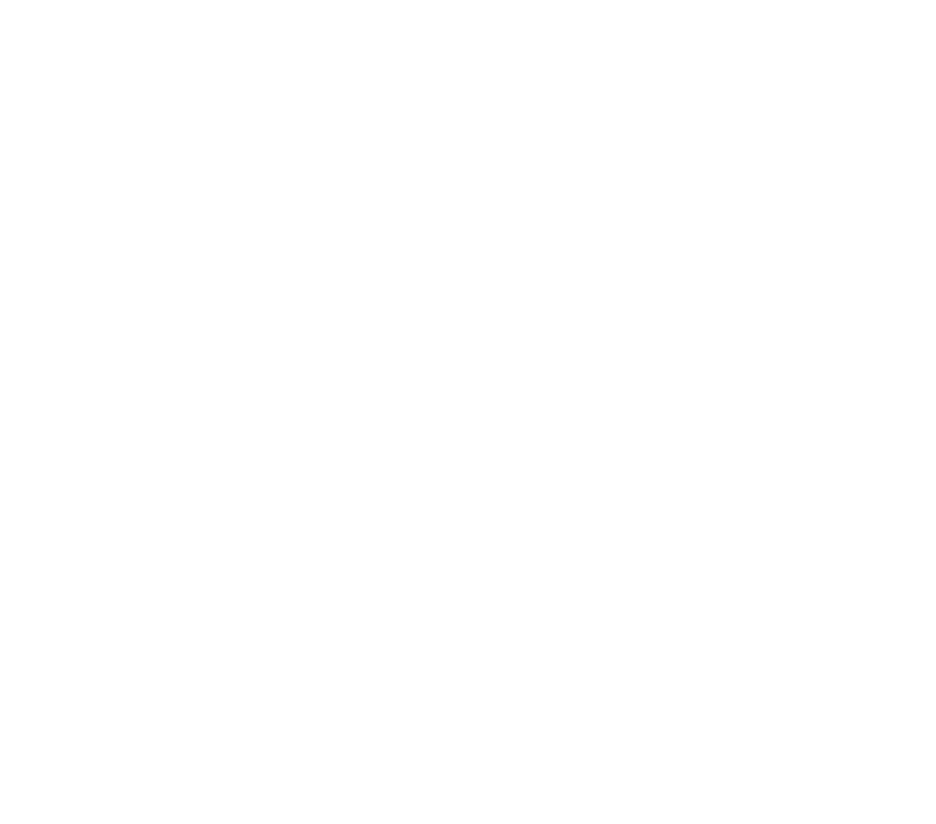
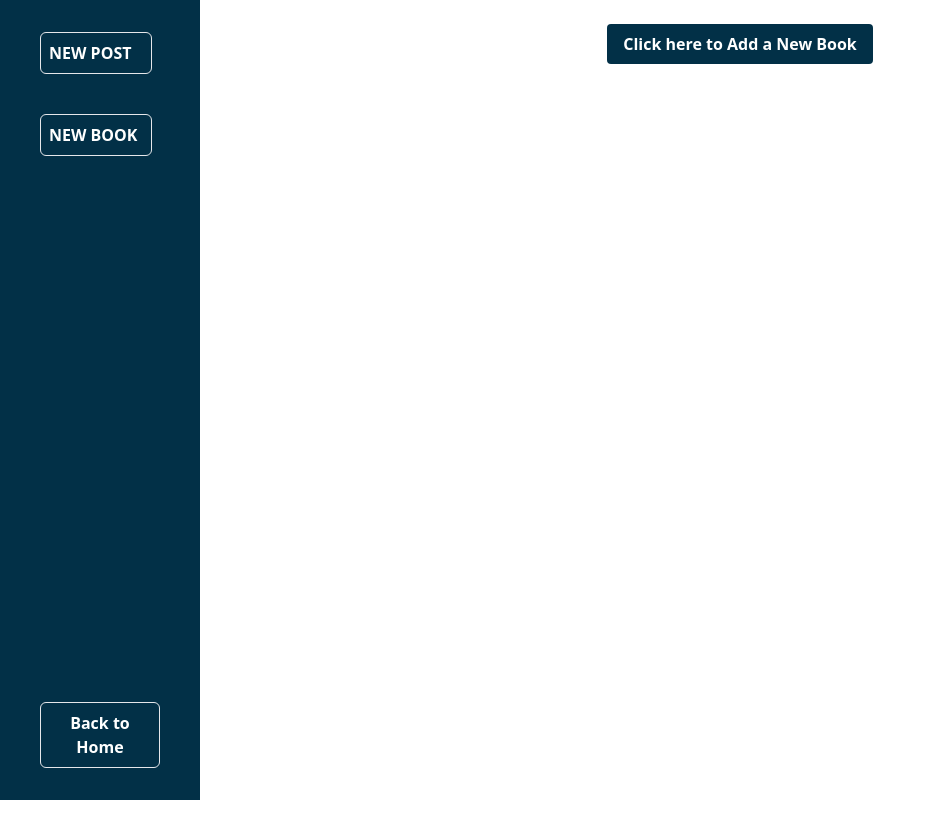
Before and after one commit to misspelz/blog, a React (Create React App) app: page /dashboard/newbook in a window 1280 px wide. Before the commit this address had no page. Shown: the whole page, without its empty margins (0-936 px from the left). Before the commit the page ends 800 px from the top, so only its background shows below. Built offline with nearby package versions, Linux system fonts and the light colour scheme.

Commit message:
made new changes to deploy on netlify

```diff
--- a/src/Routing.js
+++ b/src/Routing.js
@@ -14,6 +14,7 @@
 // import DashLayOut from "./components/Dashboard/DashLayout";
 import DashLayOut from "./components/Dashboard/DashLayOut";
 import NewPost from "./components/Home/NewPost";
+import AddStoreBook from "./components/Dashboard/AddStoreBook"
 
 
 const Router = () => {
@@ -23,6 +24,7 @@
         <Route path="/dashboard" element={<DashLayOut />}>
            <Route path="home" element={<DashPage />} />
            <Route path="newpost" element={<NewPost />} />
+           <Route path="newbook" element={<AddStoreBook />} />
         </Route>
 
         <Route
--- /dev/null
+++ b/src/components/Dashboard/AddStoreBook.jsx
@@ -0,0 +1,39 @@
+import React, {useContext} from "react";
+import { GlobalContext } from "../../context";
+import Modal from "../Modal";
+import BookForm from "../Store/BookForm";
+import BookCard from "../Store/BookCard";
+// import { GiShoppingCart } from "react-icons/gi";
+// import { Link } from "react-router-dom";
+
+const AddBook = () => {
+  const { bookModal, setBookModal } = useContext(GlobalContext);
+
+//   useEffect(() => {
+    // getCartLocalBooks();
+    // eslint-disable-next-line react-hooks/exhaustive-deps
+//   }, []);
+
+  return (
+    <>
+      <div className="flex justify-center items-center mt-6">
+        <button
+          onClick={() => setBookModal(true)}
+          className="bg-[#023047] py-2 px-4 rounded t mb-4 text-white font-semibold hover:bg-[#ffa500]"
+        >
+          Click here to Add a New Book
+        </button>
+      </div>
+
+      {bookModal && (
+        <Modal>
+          <BookForm />
+        </Modal>
+      )}
+
+      <BookCard />
+    </>
+  );
+};
+
+export default AddBook;
--- a/src/components/Dashboard/DashSideBar.jsx
+++ b/src/components/Dashboard/DashSideBar.jsx
@@ -11,6 +11,9 @@
         <li className="border px-2 w-[70%] rounded-md font-bold hover:bg-white hover:text-[#023047]">
           <Link to="/dashboard/newpost">NEW POST</Link>
         </li>
+        <li className="border px-2 w-[70%] rounded-md font-bold hover:bg-white hover:text-[#023047] mt-10">
+          <Link to="/dashboard/newbook">NEW BOOK</Link>
+        </li>
 
 
       </ul>
```
